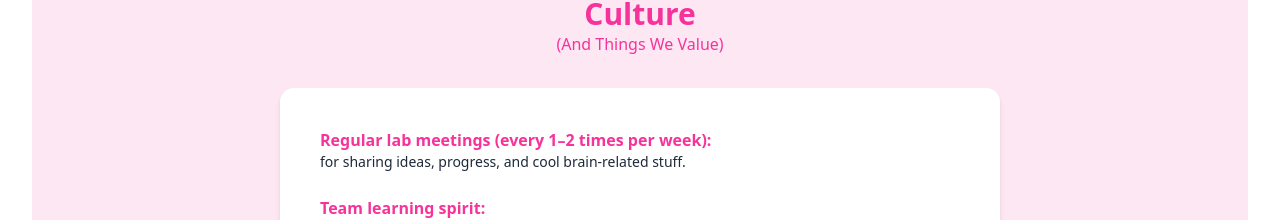
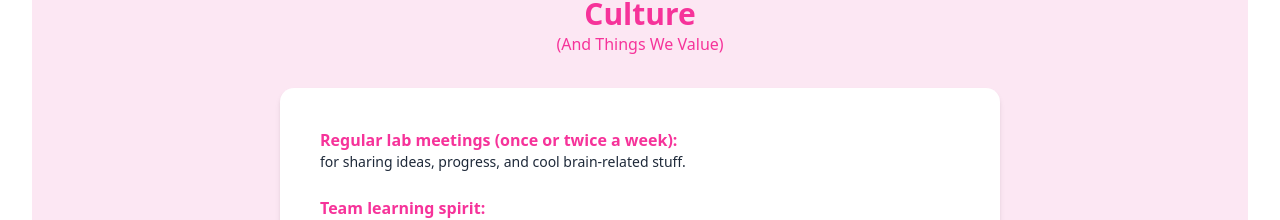
Before and after one commit to tokecny/cccn-website-2.0, a Next.js app: page / in a window 1280 px wide. Shown: the part 4819-5039 px from the top of the page. Built offline with nearby package versions, Linux system fonts and the light colour scheme.

Commit message:
Update culture.tsx
- make the most important phase right

```diff
--- a/src/components/culture.tsx
+++ b/src/components/culture.tsx
@@ -15,7 +15,7 @@ export function Culture() {
         <div className="bg-white rounded-xl shadow-md p-10 hover:shadow-lg transition-all">
             <ul className="text-gray-800 text-left space-y-6 max-w-2xl mx-auto">
             <li>
-                <strong className="text-pink-500 text-sm sm:text-base">Regular lab meetings (every 1–2 times per week):</strong>
+                <strong className="text-pink-500 text-sm sm:text-base">Regular lab meetings (once or twice a week):</strong>
                 <p className="text-sm">for sharing ideas, progress, and cool brain-related stuff.</p>
             </li>
             <li>
```
